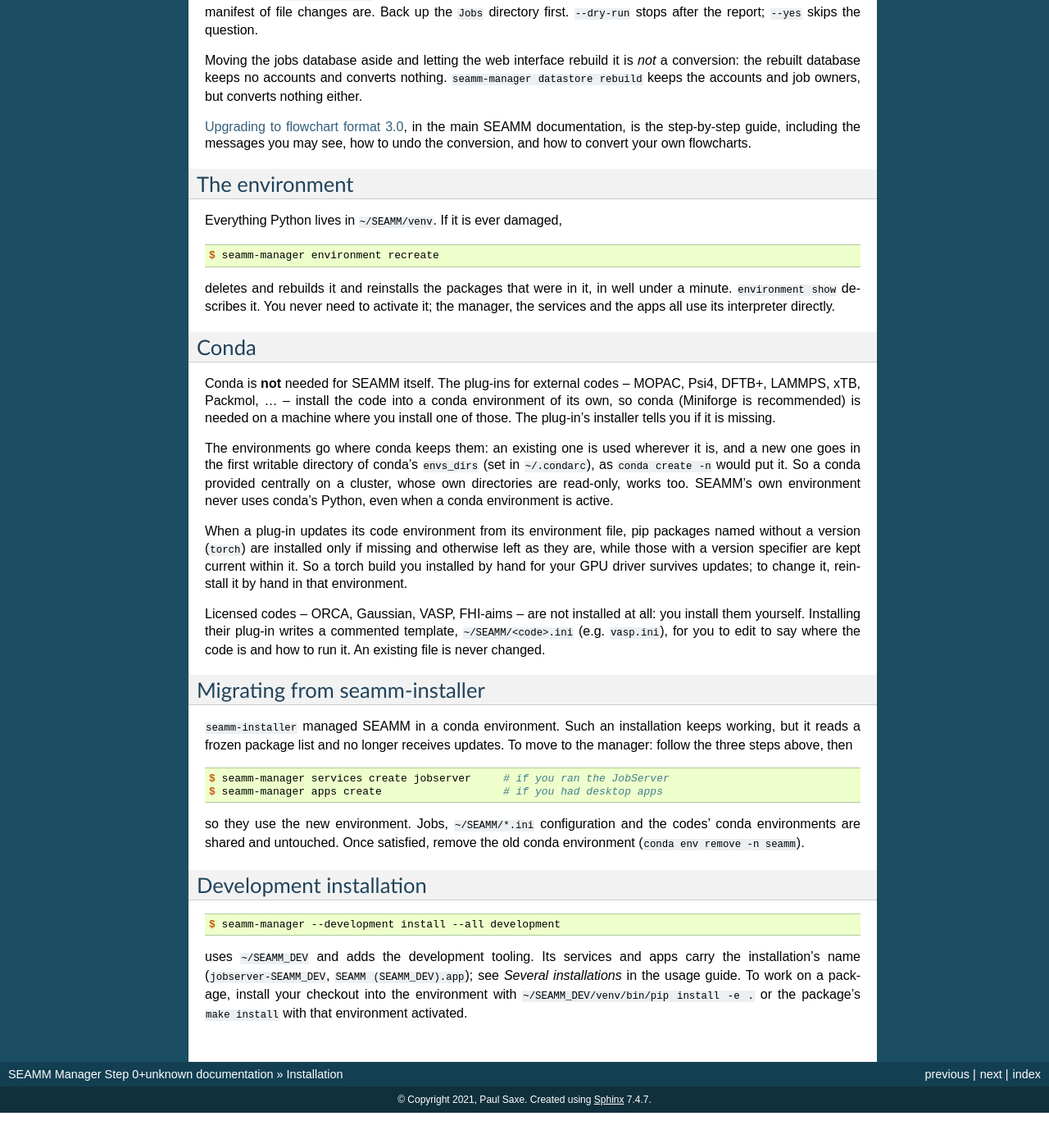
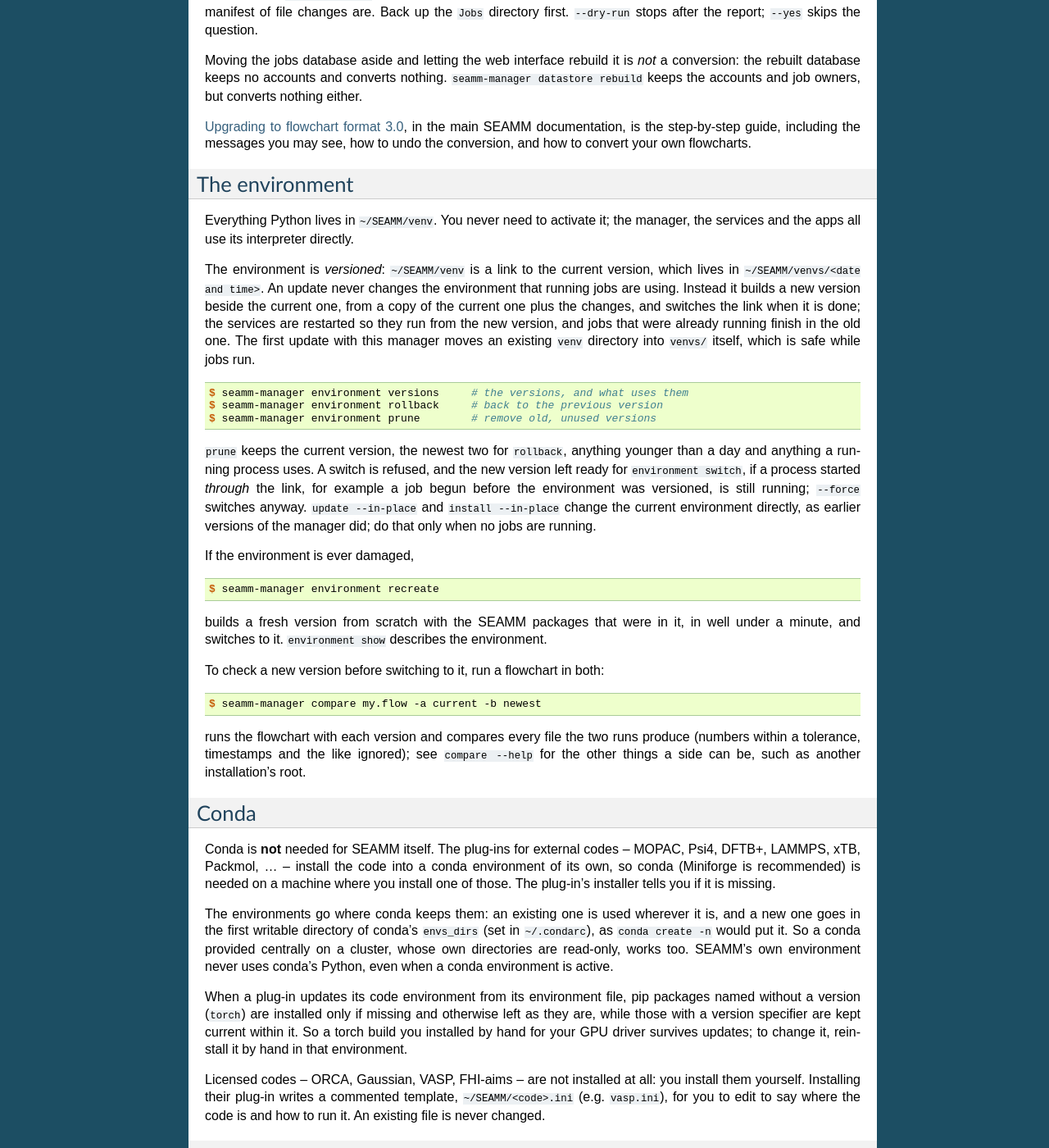
Before and after one commit to molssi-seamm/seamm_manager, a Sphinx documentation site: the page built from docs/installation.rst, in a window 1280 px wide and 1400 px high, scrolled down 1249 px. Shown: the whole window at 82% size. Built offline with Sphinx 7.4.7, drawn with Linux system fonts in a browser that asks for light colours; pages that are not in the unit, such as notebooks, are missing from menus; before the commit the page ends 2606 px from its top, so only the background shows below that.

Commit message:
Release 2026.10.2.1: HISTORY entry and user docs for versioned environments and compare
Co-Authored-By: Claude Fable 5.1 <noreply@anthropic.com>

```diff
--- a/docs/installation.rst
+++ b/docs/installation.rst
@@ -93,15 +93,50 @@ and how to convert your own flowcharts.
 The environment
 ---------------
 
-Everything Python lives in ``~/SEAMM/venv``. If it is ever damaged,
+Everything Python lives in ``~/SEAMM/venv``. You never need to activate it; the
+manager, the services and the apps all use its interpreter directly.
+
+The environment is *versioned*: ``~/SEAMM/venv`` is a link to the current version,
+which lives in ``~/SEAMM/venvs/<date and time>``. An update never changes the
+environment that running jobs are using. Instead it builds a new version beside the
+current one, from a copy of the current one plus the changes, and switches the link
+when it is done; the services are restarted so they run from the new version, and
+jobs that were already running finish in the old one. The first update with this
+manager moves an existing ``venv`` directory into ``venvs/`` itself, which is safe
+while jobs run.
+
+.. code-block:: console
+
+    $ seamm-manager environment versions     # the versions, and what uses them
+    $ seamm-manager environment rollback     # back to the previous version
+    $ seamm-manager environment prune        # remove old, unused versions
+
+``prune`` keeps the current version, the newest two for ``rollback``, anything
+younger than a day and anything a running process uses. A switch is refused, and the
+new version left ready for ``environment switch``, if a process started *through* the
+link, for example a job begun before the environment was versioned, is still running;
+``--force`` switches anyway. ``update --in-place`` and ``install --in-place`` change
+the current environment directly, as earlier versions of the manager did; do that only
+when no jobs are running.
+
+If the environment is ever damaged,
 
 .. code-block:: console
 
     $ seamm-manager environment recreate
 
-deletes and rebuilds it and reinstalls the packages that were in it, in well under
-a minute. ``environment show`` describes it. You never need to activate it; the
-manager, the services and the apps all use its interpreter directly.
+builds a fresh version from scratch with the SEAMM packages that were in it, in well
+under a minute, and switches to it. ``environment show`` describes the environment.
+
+To check a new version before switching to it, run a flowchart in both:
+
+.. code-block:: console
+
+    $ seamm-manager compare my.flow -a current -b newest
+
+runs the flowchart with each version and compares every file the two runs produce
+(numbers within a tolerance, timestamps and the like ignored); see ``compare --help``
+for the other things a side can be, such as another installation's root.
 
 Conda
 -----
```
Also changed, not shown: HISTORY.rst (+18 -0 lines), docs/usage.rst (+24 -2 lines).
